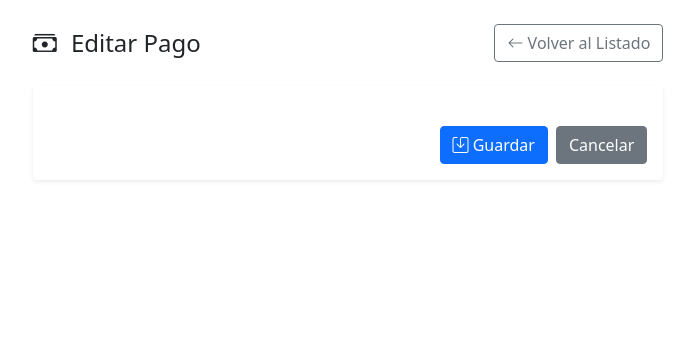
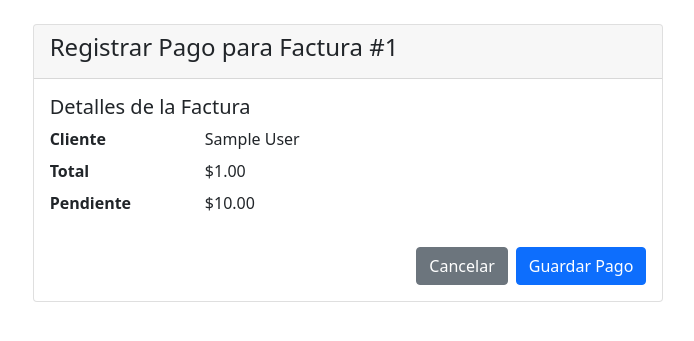
Before and after one commit to JereGun/realtor-internal-hub-main, a Django app: template templates/accounting/payment_form.html in a window 1280 px wide. Shown: the top 341 px of the page, without its empty margins (417-1111 px from the left). Run offline with Django 4.2, Linux system fonts and the light colour scheme; the template is opened without the code that fills it: most values are stand-ins (such as "Sample title", 1, 10 or a date in 2020); some libraries are stand-ins or nearby versions.

Commit message:
Se agregan cambios en la visualizacion de Facturas

```diff
--- a/accounting/urls_web.py
+++ b/accounting/urls_web.py
@@ -14,7 +14,7 @@ urlpatterns = [
     path('invoicelines/<int:pk>/edit/', views_web.invoiceline_update, name='invoiceline_update'),
     path('invoicelines/<int:pk>/delete/', views_web.invoiceline_delete, name='invoiceline_delete'),
     path('payments/', views_web.payment_list, name='payment_list'),
-    path('payments/create/', views_web.payment_create, name='payment_create'),
+    path('invoices/<int:invoice_pk>/payments/create/', views_web.payment_create, name='payment_create'),
     path('payments/<int:pk>/', views_web.payment_detail, name='payment_detail'),
     path('payments/<int:pk>/edit/', views_web.payment_update, name='payment_update'),
     path('payments/<int:pk>/delete/', views_web.payment_delete, name='payment_delete'),
--- a/templates/accounting/invoice_list.html
+++ b/templates/accounting/invoice_list.html
@@ -37,11 +37,11 @@
                                 <tr>
                                     <td>{{ invoice.number|default:invoice.id }}</td>
                                     <td>{{ invoice.customer.full_name }}</td>
-                                    <td>{{ invoice.issue_date|date:'d/m/Y' }}</td>
+                                    <td>{{ invoice.date|date:'d/m/Y' }}</td>
                                     <td>{{ invoice.due_date|date:'d/m/Y' }}</td>
                                     <td>
                                         <span class="badge {% if invoice.status == 'pagada' %}bg-success{% elif invoice.status == 'vencida' %}bg-danger{% else %}bg-secondary{% endif %}">
-                                            {{ invoice.get_status_display }}
+                                            {{ invoice.get_state_display }}
                                         </span>
                                     </td>
                                     <td class="text-end">${{ invoice.total|floatformat:2 }}</td>
--- a/templates/accounting/invoice_pdf.html
+++ b/templates/accounting/invoice_pdf.html
@@ -43,7 +43,7 @@
                     <table>
                         <tr>
                             <td>
-                                {{ invoice.customer.name }}<br>
+                                {{ invoice.customer.first_name }}<br>
                                 {{ invoice.customer.address }}<br>
                                 {{ invoice.customer.locality }}, {{ invoice.customer.state }} {{ invoice.customer.zip_code }}
                             </td>
--- a/templates/accounting/payment_form.html
+++ b/templates/accounting/payment_form.html
@@ -1,41 +1,52 @@
 {% extends 'base.html' %}
 {% load crispy_forms_tags %}
 
-{% block title %}{% if payment %}Editar Pago{% else %}Registrar Pago{% endif %}{% endblock %}
+{% block page_title %}
+    {% if form.instance.pk %}
+        Editar Pago
+    {% else %}
+        Registrar Pago para Factura #{{ invoice.number|default:invoice.id }}
+    {% endif %}
+{% endblock %}
 
 {% block content %}
 <div class="container-fluid">
     <div class="row">
         <div class="col-12 col-lg-8 mx-auto">
-
-            <!-- Encabezado -->
-            <div class="d-flex justify-content-between align-items-center mb-4">
-                <h1 class="h4 text-dark mb-0">
-                    <i class="bi bi-cash-stack me-2"></i> {% if payment %}Editar Pago{% else %}Registrar Pago{% endif %}
-                </h1>
-                <a href="{% url 'accounting:payment_list' %}" class="btn btn-outline-secondary">
-                    <i class="bi bi-arrow-left"></i> Volver al Listado
-                </a>
-            </div>
-
-            <!-- Formulario -->
-            <div class="card shadow-sm border-0">
+            <div class="card">
+                <div class="card-header">
+                    <h2 class="h4">
+                        {% if form.instance.pk %}
+                            Editar Pago
+                        {% else %}
+                            Registrar Pago para Factura #{{ invoice.number|default:invoice.id }}
+                        {% endif %}
+                    </h2>
+                </div>
                 <div class="card-body">
+                    {% if not form.instance.pk %}
+                        <div class="mb-4">
+                            <h5>Detalles de la Factura</h5>
+                            <dl class="row">
+                                <dt class="col-sm-3">Cliente</dt>
+                                <dd class="col-sm-9">{{ invoice.customer.full_name }}</dd>
+                                <dt class="col-sm-3">Total</dt>
+                                <dd class="col-sm-9">${{ invoice.total_amount|floatformat:2 }}</dd>
+                                <dt class="col-sm-3">Pendiente</dt>
+                                <dd class="col-sm-9">${{ invoice.get_balance|floatformat:2 }}</dd>
+                            </dl>
+                        </div>
+                    {% endif %}
                     <form method="post">
                         {% csrf_token %}
-
                         {{ form|crispy }}
-
-                        <div class="d-flex justify-content-end mt-4">
-                            <button type="submit" class="btn btn-primary me-2">
-                                <i class="bi bi-save"></i> Guardar
-                            </button>
-                            <a href="{% url 'accounting:payment_list' %}" class="btn btn-secondary">Cancelar</a>
+                        <div class="d-flex justify-content-end mt-3">
+                            <a href="{% if invoice %}{% url 'accounting:invoice_detail' invoice.pk %}{% else %}{% url 'accounting:payment_list' %}{% endif %}" class="btn btn-secondary me-2">Cancelar</a>
+                            <button type="submit" class="btn btn-primary">Guardar Pago</button>
                         </div>
                     </form>
                 </div>
             </div>
-
         </div>
     </div>
 </div>
```
Also changed, not shown: accounting/models_invoice.py (+10 -6 lines), accounting/views_web.py (+19 -9 lines).
